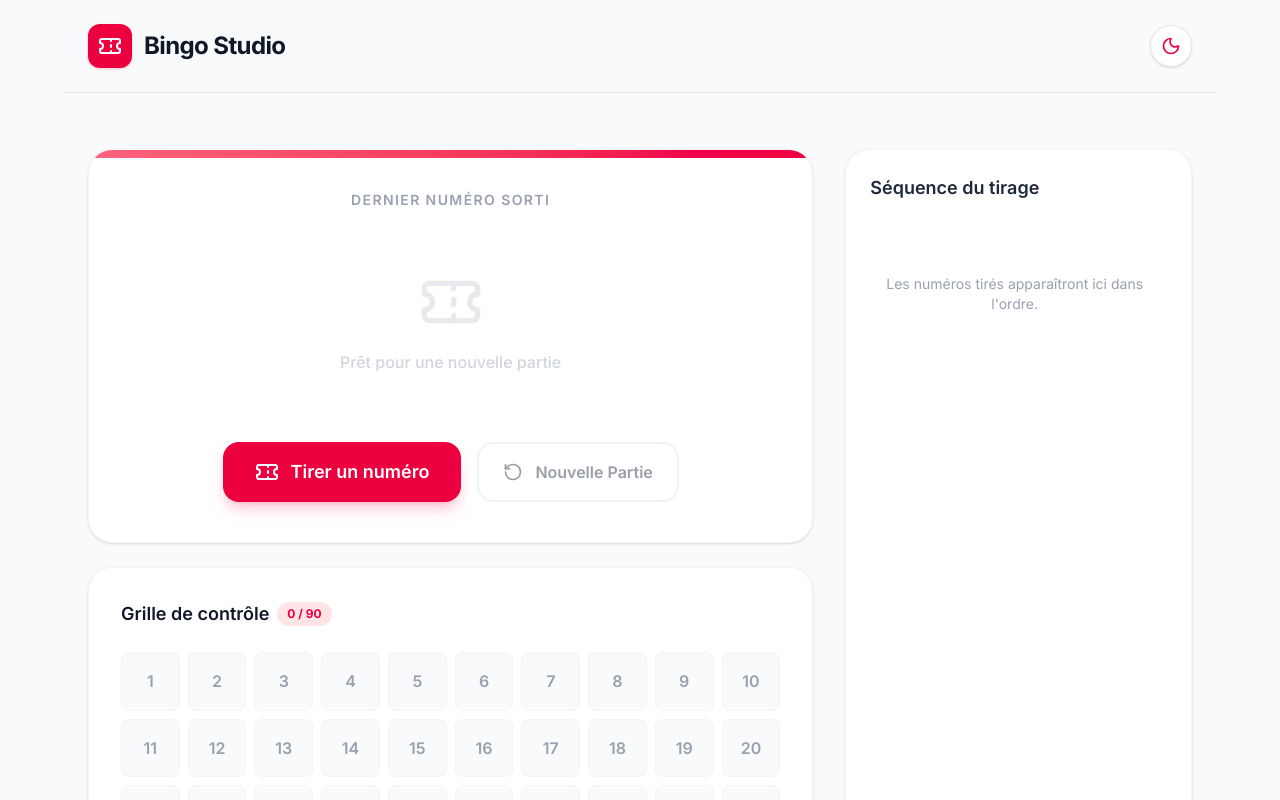
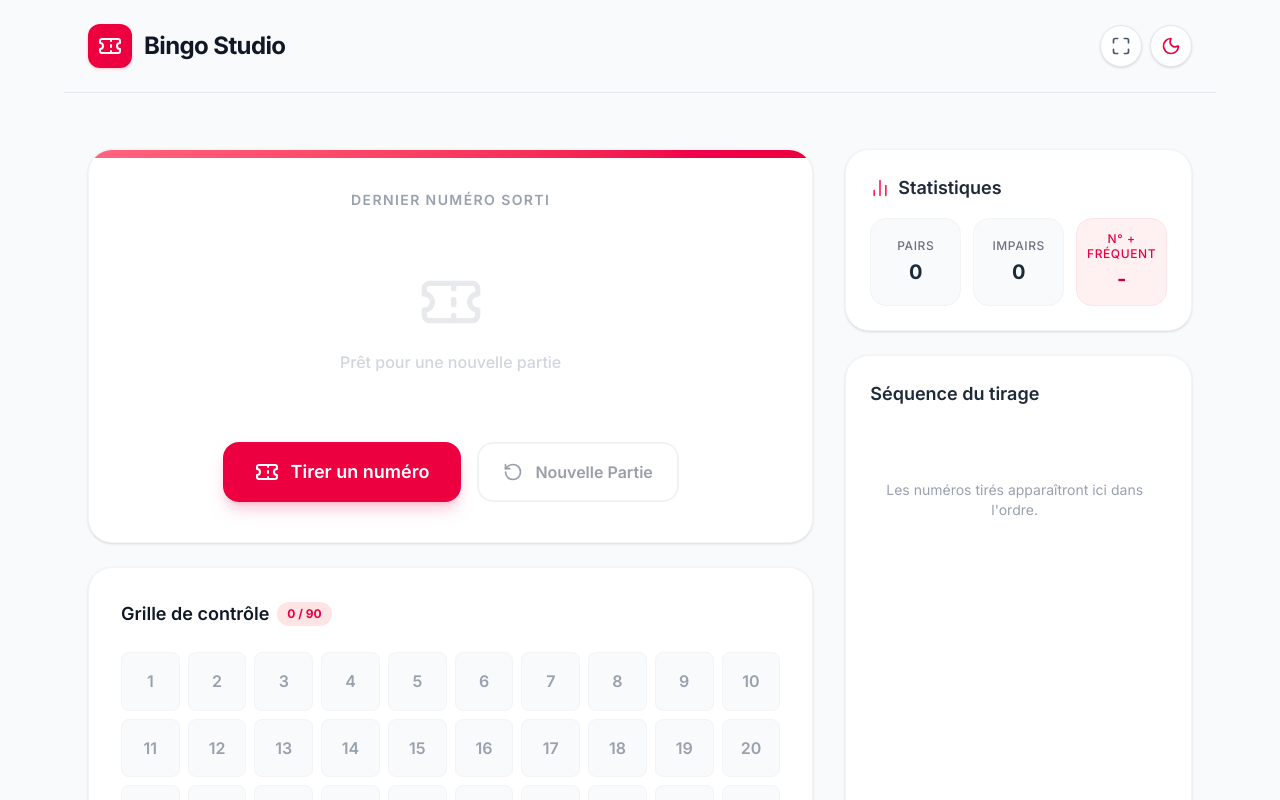
Before and after one commit to gabinprivee/bingo-chamonix, a React (Vite) app: page / in a window 1280 px wide. Shown: the top 800 px of the page. Built offline with nearby package versions, Linux system fonts and the light colour scheme.

Commit message:
feat: add fullscreen toggle and prevent draw spam
- Implement fullscreen toggle functionality
- Prevent concurrent drawing by adding isDrawing state check during the draw process

```diff
--- a/src/App.tsx
+++ b/src/App.tsx
@@ -2,7 +2,7 @@ import { useEffect, useState, useRef } from 'react';
 import { drawBingoNumber } from './utils/bingo';
 import { exportToPDF } from './utils/pdf';
 import { BingoGame } from './types';
-import { Moon, Sun, Download, Trash2, Ticket, RotateCcw } from 'lucide-react';
+import { Moon, Sun, Download, Trash2, Ticket, RotateCcw, Maximize, Minimize, BarChart2 } from 'lucide-react';
 import { motion, AnimatePresence } from 'motion/react';
 
 export default function App() {
@@ -24,6 +24,7 @@ export default function App() {
   const [isDrawing, setIsDrawing] = useState(false);
   const [showNewGameConfirm, setShowNewGameConfirm] = useState(false);
   const [showClearConfirm, setShowClearConfirm] = useState(false);
+  const [isFullscreen, setIsFullscreen] = useState(false);
   const historyListRef = useRef<HTMLDivElement>(null);
 
   useEffect(() => {
@@ -49,14 +50,17 @@ export default function App() {
   }, [currentNumbers]);
 
   const handleDraw = () => {
-    if (currentNumbers.length >= 90) return;
+    if (currentNumbers.length >= 90 || isDrawing) return;
 
     setIsDrawing(true);
     setTimeout(() => {
-      const newNum = drawBingoNumber(currentNumbers);
+      setCurrentNumbers(prev => {
+        const newNum = drawBingoNumber(prev);
         if (newNum !== null) {
-        setCurrentNumbers(prev => [...prev, newNum]);
+          return [...prev, newNum];
         }
+        return prev;
+      });
       setIsDrawing(false);
     }, 600);
   };
@@ -88,6 +92,69 @@ export default function App() {
     setShowClearConfirm(false);
   };
 
+  useEffect(() => {
+    const handleKeyDown = (e: KeyboardEvent) => {
+      if (e.target instanceof HTMLInputElement || e.target instanceof HTMLTextAreaElement) return;
+
+      if (e.code === 'Space') {
+        e.preventDefault();
+        if (!isDrawing && currentNumbers.length < 90) {
+          handleDraw();
+        }
+      } else if (e.key.toLowerCase() === 'n') {
+        e.preventDefault();
+        if (!isDrawing && currentNumbers.length > 0) {
+          handleNewGame();
+        }
+      }
+    };
+
+    window.addEventListener('keydown', handleKeyDown);
+    return () => window.removeEventListener('keydown', handleKeyDown);
+  }, [isDrawing, currentNumbers, showNewGameConfirm, showClearConfirm]);
+
+  useEffect(() => {
+    const handleFullscreenChange = () => {
+      setIsFullscreen(!!document.fullscreenElement);
+    };
+    document.addEventListener('fullscreenchange', handleFullscreenChange);
+    return () => document.removeEventListener('fullscreenchange', handleFullscreenChange);
+  }, []);
+
+  const toggleFullScreen = () => {
+    if (!document.fullscreenElement) {
+      document.documentElement.requestFullscreen().catch(err => {
+        console.error(`Error attempting to enable fullscreen: ${err.message}`);
+      });
+    } else {
+      if (document.exitFullscreen) {
+        document.exitFullscreen();
+      }
+    }
+  };
+
+  const getMostFrequentNumber = () => {
+    const allDrawn = [...pastGames.flatMap(g => g.numbers), ...currentNumbers];
+    if (allDrawn.length === 0) return "-";
+
+    const counts = new Map<number, number>();
+    let maxCount = 0;
+    let mostFreq = allDrawn[0];
+
+    for (const num of allDrawn) {
+      const count = (counts.get(num) || 0) + 1;
+      counts.set(num, count);
+      if (count > maxCount) {
+        maxCount = count;
+        mostFreq = num;
+      }
+    }
+    return `${mostFreq}`;
+  };
+
+  const evenCount = currentNumbers.filter(n => n % 2 === 0).length;
+  const oddCount = currentNumbers.filter(n => n % 2 !== 0).length;
+
   const lastNumber = currentNumbers.length > 0 ? currentNumbers[currentNumbers.length - 1] : null;
 
   return (
@@ -100,13 +167,22 @@ export default function App() {
           </div>
           <h1 className="text-2xl font-bold tracking-tight">Bingo Studio</h1>
         </div>
+        <div className="flex items-center gap-2">
+          <button
+            onClick={toggleFullScreen}
+            className="p-2.5 rounded-full bg-white dark:bg-gray-800 shadow-sm border border-gray-200 dark:border-gray-700 hover:bg-gray-50 dark:hover:bg-gray-700 transition-colors"
+            title={isFullscreen ? "Quitter le plein écran" : "Plein écran"}
+          >
+            {isFullscreen ? <Minimize size={20} className="text-gray-600 dark:text-gray-300" /> : <Maximize size={20} className="text-gray-600 dark:text-gray-300" />}
+          </button>
           <button
             onClick={() => setIsDark(!isDark)}
             className="p-2.5 rounded-full bg-white dark:bg-gray-800 shadow-sm border border-gray-200 dark:border-gray-700 hover:bg-gray-50 dark:hover:bg-gray-700 transition-colors"
-          aria-label="Basculer le mode sombre"
+            title="Basculer le mode sombre"
           >
             {isDark ? <Sun size={20} className="text-amber-400" /> : <Moon size={20} className="text-rose-600" />}
           </button>
+        </div>
       </header>
 
       <main className="max-w-6xl mx-auto p-4 sm:p-6 grid grid-cols-1 lg:grid-cols-12 gap-6 sm:gap-8 mt-4 sm:mt-8">
@@ -219,7 +295,29 @@ export default function App() {
 
         {/* History Section */}
         <div className="lg:col-span-4 flex flex-col gap-6">
-          <section className="bg-white dark:bg-gray-800 rounded-3xl p-6 shadow-sm border border-gray-100 dark:border-gray-800 flex-1 flex flex-col min-h-[500px] max-h-[850px]">
+          {/* Stats Panel */}
+          <section className="bg-white dark:bg-gray-800 rounded-3xl p-6 shadow-sm border border-gray-100 dark:border-gray-800 flex flex-col">
+            <h2 className="text-lg font-semibold text-gray-800 dark:text-gray-100 mb-4 flex items-center gap-2">
+              <BarChart2 size={20} className="text-rose-500" />
+              Statistiques
+            </h2>
+            <div className="grid grid-cols-3 gap-3">
+              <div className="bg-gray-50 dark:bg-gray-700/30 p-3 rounded-2xl border border-gray-100 dark:border-gray-700/50 flex flex-col items-center justify-center">
+                <span className="text-[10px] sm:text-xs text-gray-500 dark:text-gray-400 font-medium uppercase tracking-wider mb-1">Pairs</span>
+                <span className="text-xl font-bold text-gray-800 dark:text-gray-100">{evenCount}</span>
+              </div>
+              <div className="bg-gray-50 dark:bg-gray-700/30 p-3 rounded-2xl border border-gray-100 dark:border-gray-700/50 flex flex-col items-center justify-center">
+                <span className="text-[10px] sm:text-xs text-gray-500 dark:text-gray-400 font-medium uppercase tracking-wider mb-1">Impairs</span>
+                <span className="text-xl font-bold text-gray-800 dark:text-gray-100">{oddCount}</span>
+              </div>
+              <div className="bg-rose-50 dark:bg-rose-900/20 p-3 rounded-2xl border border-rose-100 dark:border-rose-800/50 flex flex-col items-center justify-center text-center">
+                <span className="text-[10px] sm:text-xs text-rose-600 dark:text-rose-400 font-medium uppercase tracking-wider mb-1 leading-tight">N° + Fréquent</span>
+                <span className="text-xl font-bold text-rose-700 dark:text-rose-300">{getMostFrequentNumber()}</span>
+              </div>
+            </div>
+          </section>
+
+          <section className="bg-white dark:bg-gray-800 rounded-3xl p-6 shadow-sm border border-gray-100 dark:border-gray-800 flex-1 flex flex-col min-h-[400px] max-h-[850px]">
             <div className="flex justify-between items-center mb-6">
               <h2 className="text-lg font-semibold text-gray-800 dark:text-gray-100">
                 Séquence du tirage
```
Lines whose indentation alone changed are shown as unchanged.
